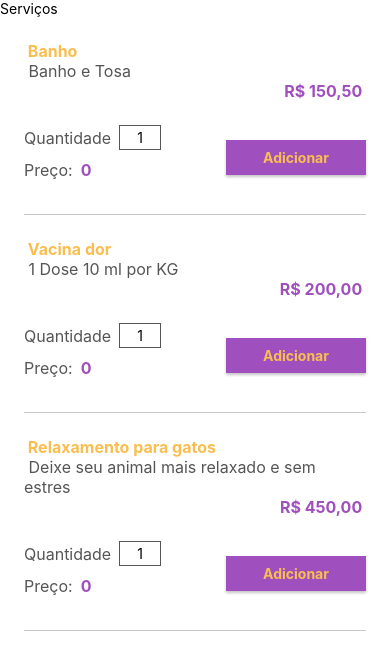
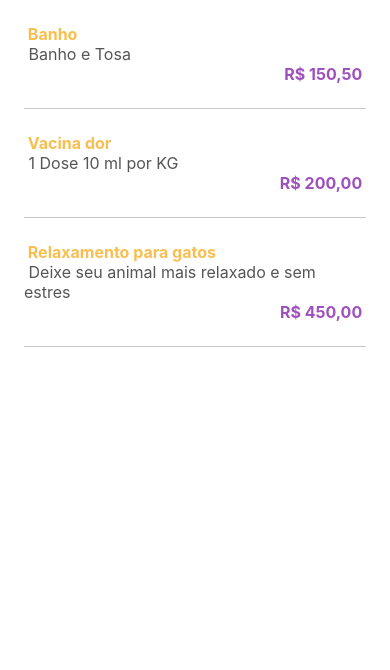
Before and after one commit to neves1697/alura-navegacao, a React Native app: screen / in a window 390 px wide. Shown: the top 670 px of the page. Built offline with nearby package versions, Linux system fonts and the light colour scheme.

Commit message:
Adicionado a formatação dos valores em REAL

```diff
--- a/src/Telas/Servicos/Item/index.js
+++ b/src/Telas/Servicos/Item/index.js
@@ -1,5 +1,5 @@
 import React, { useState } from "react";
-import { Button, Text, TextInput, View } from 'react-native';
+import { Button, Text, TextInput, View, TouchableOpacity } from 'react-native';
 import estilos from './estilos';
 import CampoInteiro from "../../../Components/CampoInteiro";
 import Botao from "../../../Components/CampoInteiro/Button";
@@ -7,9 +7,25 @@ import Botao from "../../../Components/CampoInteiro/Button";
 export default function Item({ nome, preco, descricao }) {
 
     const [quantidade, setQuantidade] = useState(1);
+    const [total, setTotal] = useState(preco);
+    const [expandir, setExpandir] = useState(false);
+
+    const atualizaQuantidadeTotal = (novaQuantidade) => {
+        setQuantidade(novaQuantidade);
+        calculaTotal(novaQuantidade);
+    }
+
+    const calculaTotal = (novaQuantidade) => {
+        setTotal(novaQuantidade * preco);
+    }
+
+    const inverteExpandir = () => {
+        setExpandir(!expandir);
+        atualizaQuantidadeTotal(quantidade);
+    }
 
     return <>
-        <View style={estilos.informacao} >
+        <TouchableOpacity style={estilos.informacao} onPress={inverteExpandir}>
             <Text style={estilos.nome} > {nome} </Text>
             <Text style={estilos.descricao} > {descricao} </Text>
             <Text style={estilos.preco}> {
@@ -17,19 +33,25 @@ export default function Item({ nome, preco, descricao }) {
                     style: 'currency', currency: 'BRL'
                 }).format(preco)
             } </Text>
-        </View>
+        </TouchableOpacity>
 
+
+        {expandir &&
             <View style={estilos.carrinho} >
 
                 <View>
                     <View style={estilos.valor} >
                         <Text style={estilos.descricao} >Quantidade</Text>
-                    <CampoInteiro estilos={estilos.quantidade} valor={quantidade} acao={setQuantidade} />
+                        <CampoInteiro estilos={estilos.quantidade} valor={quantidade} acao={atualizaQuantidadeTotal} />
                     </View>
 
                     <View style={estilos.valor} >
-                    <Text style={estilos.descricao} >Preço:</Text>
-                    <Text style={estilos.preco}>0</Text>
+                        <Text style={estilos.descricao} >Total:</Text>
+                        <Text style={estilos.preco}>{
+                            Intl.NumberFormat('pt-BR', {
+                                style: 'currency', currency: 'BRL'
+                            }).format(total)
+                        }</Text>
                     </View>
 
                 </View>
@@ -37,6 +59,7 @@ export default function Item({ nome, preco, descricao }) {
                 <Botao valor="Adicionar" acao={() => { }} />
 
             </View>
+        }
 
         <View style={estilos.divisor} />
     </>
--- a/src/Telas/Servicos/index.js
+++ b/src/Telas/Servicos/index.js
@@ -1,5 +1,5 @@
 import React from "react";
-import { Text, SafeAreaView, StatusBar, FlatList } from 'react-native';
+import { SafeAreaView, StatusBar, FlatList } from 'react-native';
 import Item from "./Item";
 
 const servicos = [
@@ -29,8 +29,6 @@ export default function Servicos() {
     return <>
         <SafeAreaView>
             <StatusBar />
-            <Text>Serviços</Text>
-
             <FlatList
                 data={servicos}
                 removeClippedSubviews={false}
```
Lines whose indentation alone changed are shown as unchanged.
